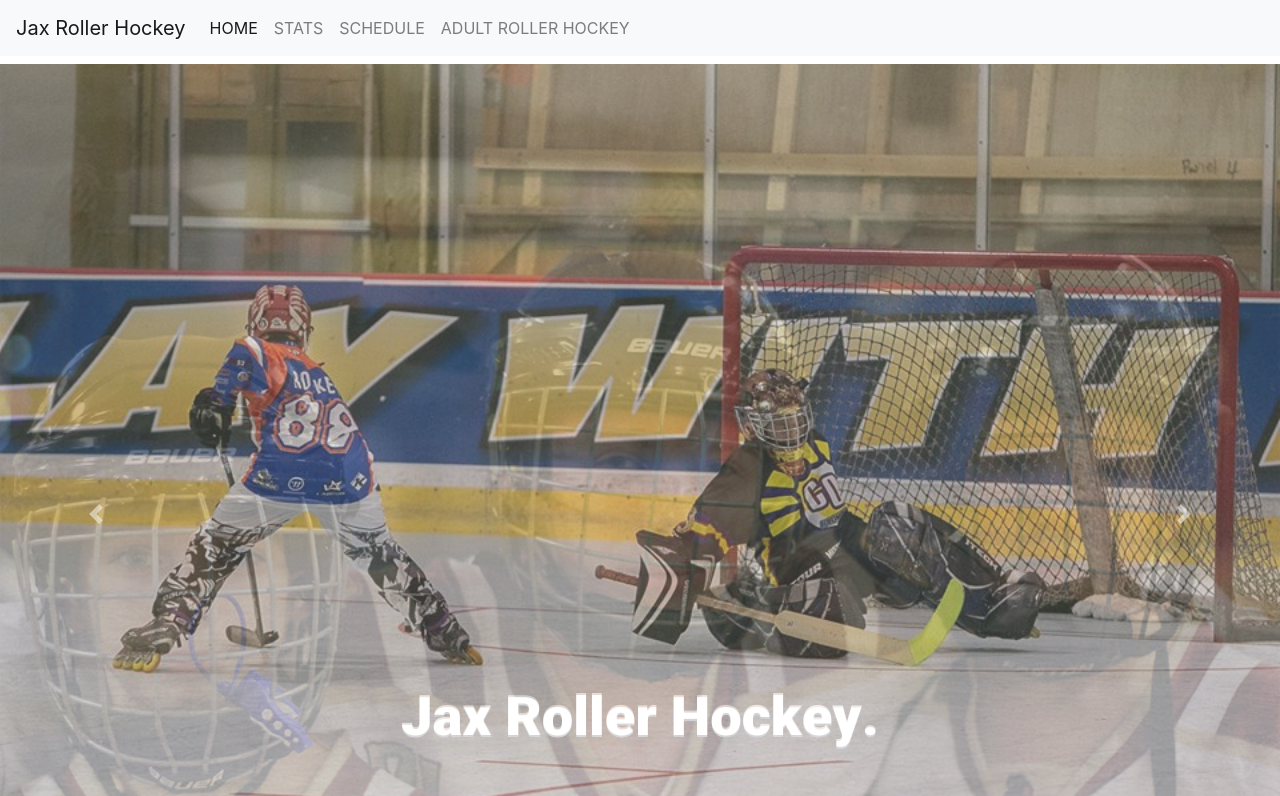
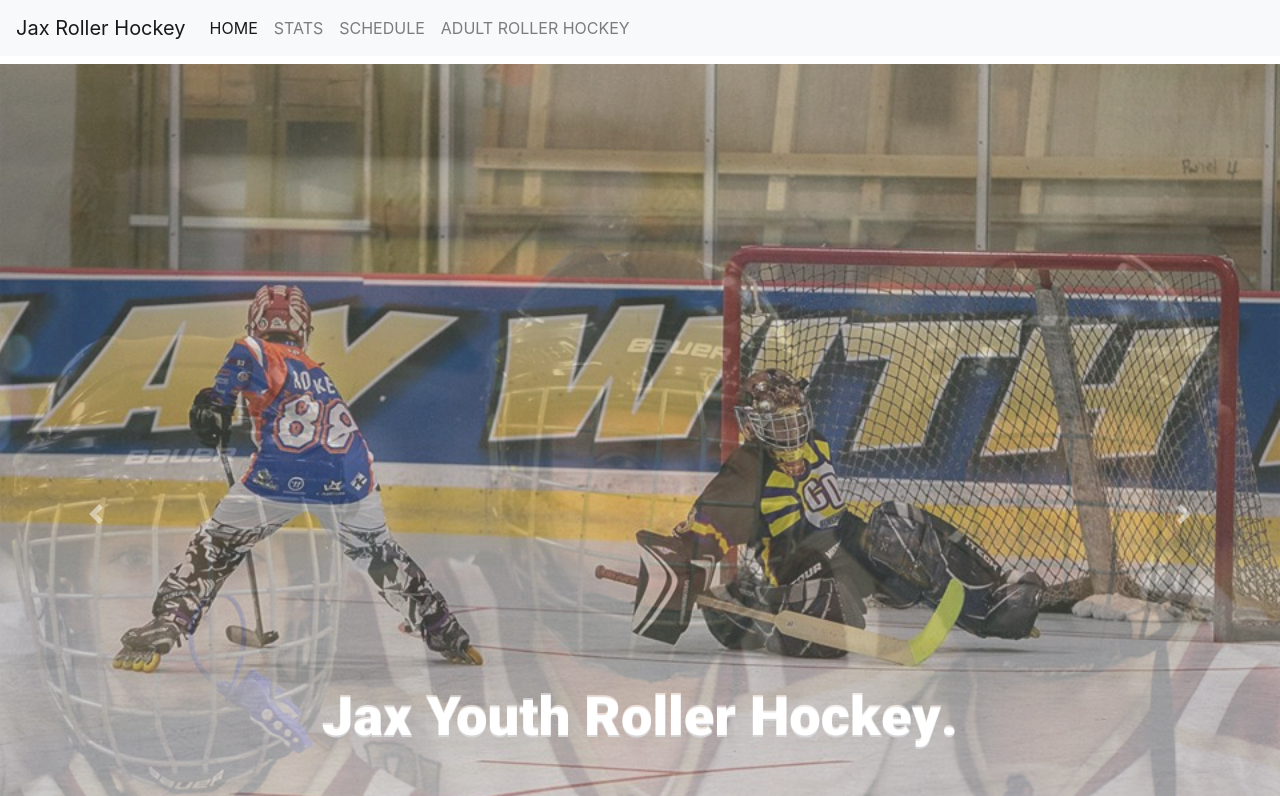
Before and after one commit to BracketNerd101/Roller_hockey_jax, a website: page youth_hockey.html in a window 1280 px wide. Shown: the top 796 px of the page. Drawn offline with nearby package versions, Linux system fonts and the light colour scheme.

Commit message:
minor change to welcome text

```diff
--- a/youth_hockey.html
+++ b/youth_hockey.html
@@ -51,7 +51,7 @@
             <img class="d-block w-100" src="img/rocket_hockey.jpg" alt="First slide">
             <div class="container">
               <div class="jumbotron carousel-caption">
-                  <h1 class="display-4 items_carusel banner_carusel_style">Jax Roller Hockey.</h1>
+                  <h1 class="display-4 items_carusel banner_carusel_style">Jax Youth Roller Hockey.</h1>
                   <!-- <p class="lead">We play @ Skate Station Funworks 3461 Kori Rd
                      Jacksonville, Florida</p> -->
                 </div>
@@ -61,7 +61,7 @@
             <img class="d-block w-100" src="img/hockey_fam.jpg" alt="Second slide">
             <div class="container">
               <div class="jumbotron carousel-caption">
-                  <h1 class="display-4 items_carusel banner_carusel_style">Jax Roller Hockey.</h1>
+                  <h1 class="display-4 items_carusel banner_carusel_style">Jax Youth Roller Hockey.</h1>
                   <!-- <p class="lead">We play @ Skate Station Funworks 3461 Kori Rd
                      Jacksonville, Florida</p> -->
 
@@ -72,7 +72,7 @@
             <img class="d-block w-100" src="img/team_ormand.jpg" alt="Third slide">
             <div class="container">
               <div class="jumbotron carousel-caption">
-                  <h1 class="display-4 items_carusel banner_carusel_style">Jax Roller Hockey.</h1>
+                  <h1 class="display-4 items_carusel banner_carusel_style">Jax Youth Roller Hockey.</h1>
                   <!-- <p class="lead">We play @ Skate Station Funworks 3461 Kori Rd
                      Jacksonville, Florida</p> -->
 
@@ -100,7 +100,7 @@
             <p class="text-center">Welcome Youth Hockey Players, Coaches, and Parents!
                  This Group is for the Skate Station Youth Hockey League. <br>
                  Schedules and Rosters will be posted here, as well as schedule and player changes.
-                 If you have a question, here is great place to ask :)</p>
+                 </p>
           </div>
         </div>
       </div>
```
